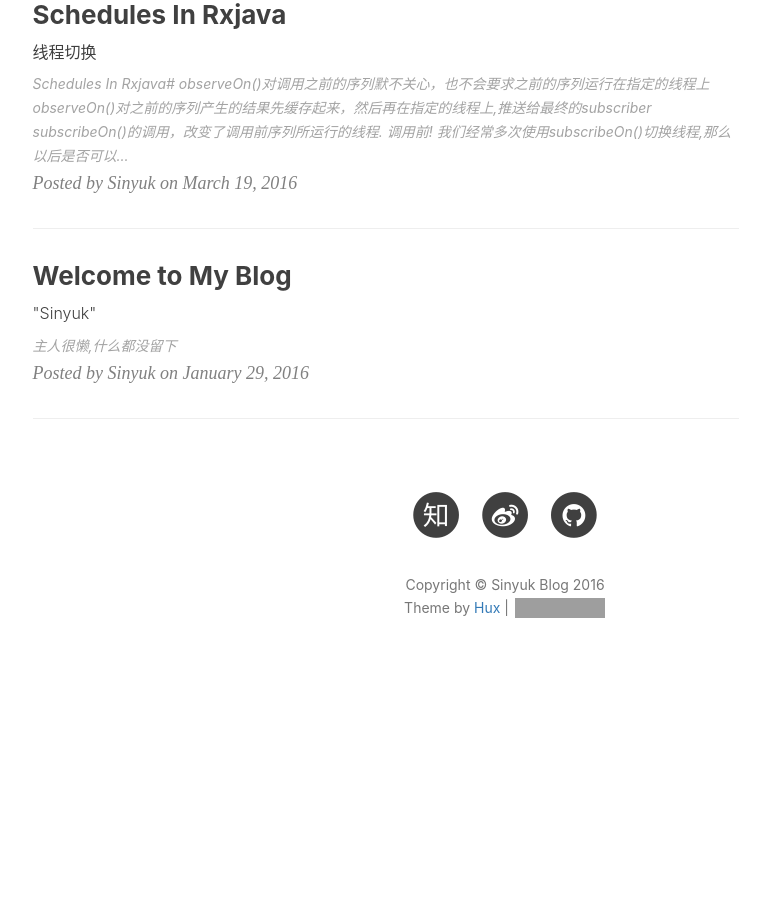
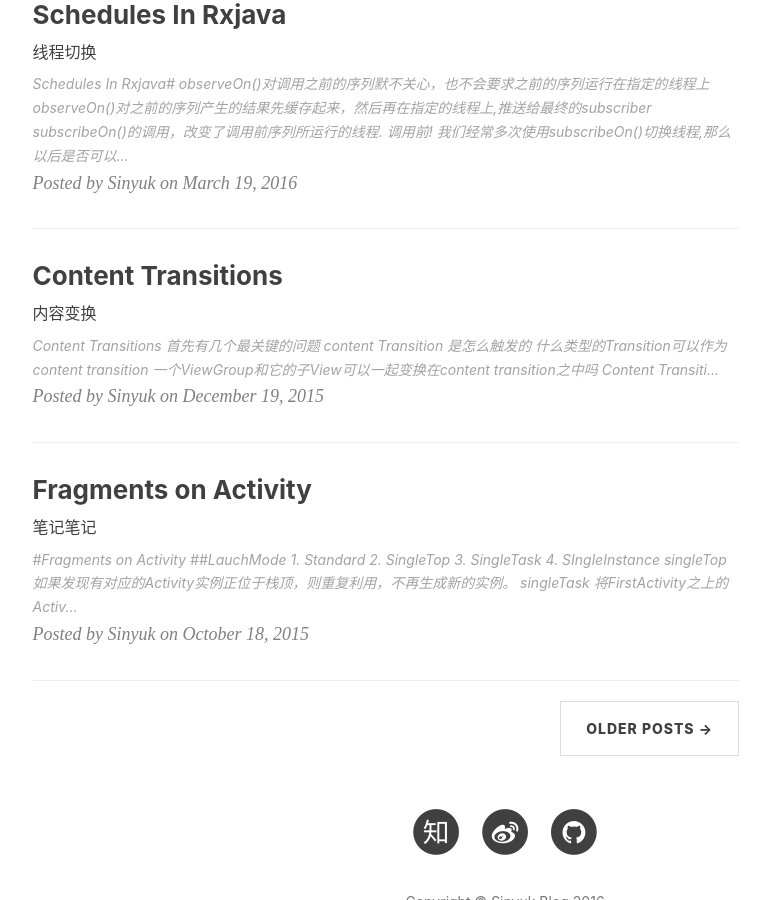
Before and after one commit to Sinyuk7/80998062.github.io, a Jekyll site: the page built from index.html, in a window 1280 px wide and 900 px high, scrolled down 1634 px. Shown: the whole window, without its empty margins (135-905 px from the left). Built offline with Jekyll 4.4.1, drawn with Linux system fonts in a browser that asks for light colours; nearby versions of some CDN libraries; the list of posts is cut into pages by our own code; comment, search, counter and statistics services are not loaded; before the commit the page ends 2346 px from its top, so only the background shows below that; some of the changed lines change nothing that is shown; grey boxes are pictures that could not be loaded.

Commit message:
Add posts

```diff
--- a/_posts/2014-01-29-hello-2015.markdown
+++ b/_posts/2015-09-29-hello-2016.markdown
@@ -1,8 +1,8 @@
 ---
 layout:     post
-title:      "Welcome to My Blog"
+title:      "随便写写"
 subtitle:   " \"Sinyuk\""
-date:       2016-01-29 12:00:00
+date:       2015-09-29 12:00:00
 author:     "Sinyuk"
 header-img: "img/post-bg-2015.jpg"
 tags:
--- /dev/null
+++ b/_posts/2015-10-18-fragments-on-activity.md
@@ -0,0 +1,66 @@
+---
+layout:     post
+title:      "Fragments on Activity"
+subtitle:   "笔记笔记"
+date:       2015-10-18
+author:     "Sinyuk"
+header-img: ""
+tags:
+    - Android
+    - Activity
+
+---
+#Fragments on Activity
+
+##LauchMode
+
+	1. Standard
+	2. SingleTop
+	3. SingleTask
+	4. SIngleInstance
+
+- singleTop
+如果发现有对应的Activity实例正位于栈顶，则重复利用，不再生成新的实例。
+
+- singleTask
+将FirstActivity之上的Activity实例统统出栈，将FirstActivity变为栈顶对象，显示到幕前
+
+- singleInstance
+
+## isFinishing()
+if the activity is finishing, returns true; else returns false.
+  > Check to see whether this activity is in the process of finishing, either because you called finish on it or someone else has requested that it finished. This is often used in onPause to determine whether the activity is simply pausing or completely finishing.
+
+> 判断Activity是否finish，自己调用或者某种因素请求finish，经常用在onPause函数里面
+
+##onPause()
+
+一般建议在onPause()中停止一切动画效果，或者其他消耗cpu的行为
+
+在离开之前提交未被保存改动，你应该只保存那些用户认为应该保存的数据，比如在邮箱应用中，用户正在向文本输入框中写入文字，那么这种改动 被保存下来才显得合理。
+
+释放系统资源，比如广播接受者，传感处理器（gps等），或者其他影响电池消耗的东西，因为在pause状态下用户并不需要他们。
+
+##finish()
+
+一个Activity在Finish的时候还在接受Broadcast Handle还在sendMessage或者还在执行transition Animation,
+所以最好调用removeAllCallbackAndMessage(this)
+
+
+##overridePendingTransition()
+
+实现两个 Activity 切换时的动画。在Activity中使用
+
+- 第一个activity退出时的动画；
+- 第二个activity进入时的动画；
+
+> 注意
+> 1、必须在`startActivity()`或`finish()`之后立即调用。
+> 2、而且在 2.1 以上版本有效
+> 3、手机设置-显示-动画，要开启状态
+
+##onPostCreate()
+
+> Called when activity start-up is complete (after onStart() and onRestoreInstanceState(Bundle) have been called). Applications will generally not implement this method; it is intended for system classes to do final initialization after application code has run.
+
+> Derived classes must call through to the super class's implementation of this method. If they do not, an exception will be thrown.
--- /dev/null
+++ b/_posts/2015-12-19-content-transition.md
@@ -0,0 +1,74 @@
+---
+layout:     post
+title:      "Content Transitions"
+subtitle:   "内容变换"
+date:       2015-12-19
+author:     "Sinyuk"
+header-img: ""
+tags:
+    - Android
+    - Transition
+
+---
+
+# Content Transitions
+
+首先有几个最关键的问题
+
+1. content Transition 是怎么触发的
+
+2. 什么类型的Transition可以作为content transition
+
+3. 一个ViewGroup和它的子View可以一起变换在content transition之中吗
+
+---
+
+Content Transition和Transition一样,在动画被创建之前,framework必须提供目标视图的状态在视图的visibility变化的时候.比如:当Activity A 启动Activity B的时候:
+
+- A.startActivity()
+
+ - framework检索整个视图层次找到要变化的那些视图
+ - transition获取这些视图的开始状态
+ - framework把这些视图都设置为INVISIBLE
+ - 在下一帧,transition获取视图的结束状态
+ - transition比较开始和结束状态,创建Animators.
+
+由此可见,只有当目标视图的visibility变化的时候,framew才能获取视图的状态传递给对应的transitions.
+
+> 所以!!!!
+
+有一个抽象类叫做**Visibility**.
+
+Transition只需要继承这个类(比如默认的Fade,Slide和Explode就是),
+
+在onAppear()和onDisappear()方法里面创建和返回Animator就可以了
+
+
+---
+
+Views和ViewGroups在transition开始之前,framework会检索整个视图层次,通过调用root view的
+ViewGroup#captureTransitioningViews
+
+	/** @hide */
+	@Override
+	public void captureTransitioningViews(List<View> transitioningViews) {
+	    if (getVisibility() != View.VISIBLE) {
+	        return;
+	    }
+	    if (isTransitionGroup()) {
+	        transitioningViews.add(this);
+	    } else {
+	        int count = getChildCount();
+	        for (int i = 0; i < count; i++) {
+	            View child = getChildAt(i);
+	            child.captureTransitioningViews(transitioningViews);
+	        }
+	    }
+	}
+
+
+向下遍历直到找到VISIBLE的子view或者transition group;(Transition groups允许整个viewgroup作为一个整体变换,吐过一个ViewGroup的isTransitionGroup()返回rue,那么它和它的子View就能一起变换);
+
+> 比如像WebView 你有时候就可能要显式地吊桶setTransitionGroup(true)在transitions开始之前
+>
+> isTransitionGroup()会返回true如果ViewGroup带有background drawable和transition name
```
